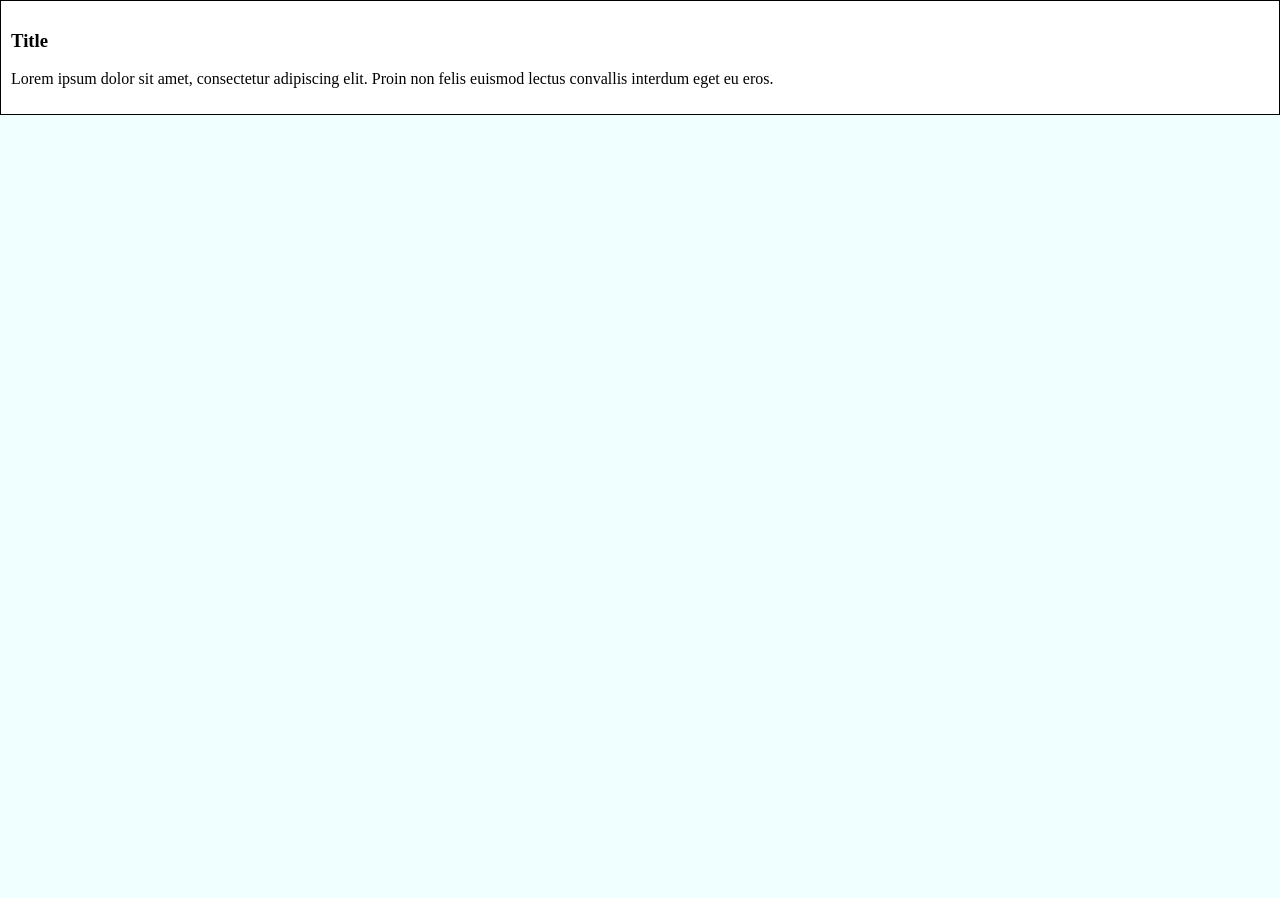
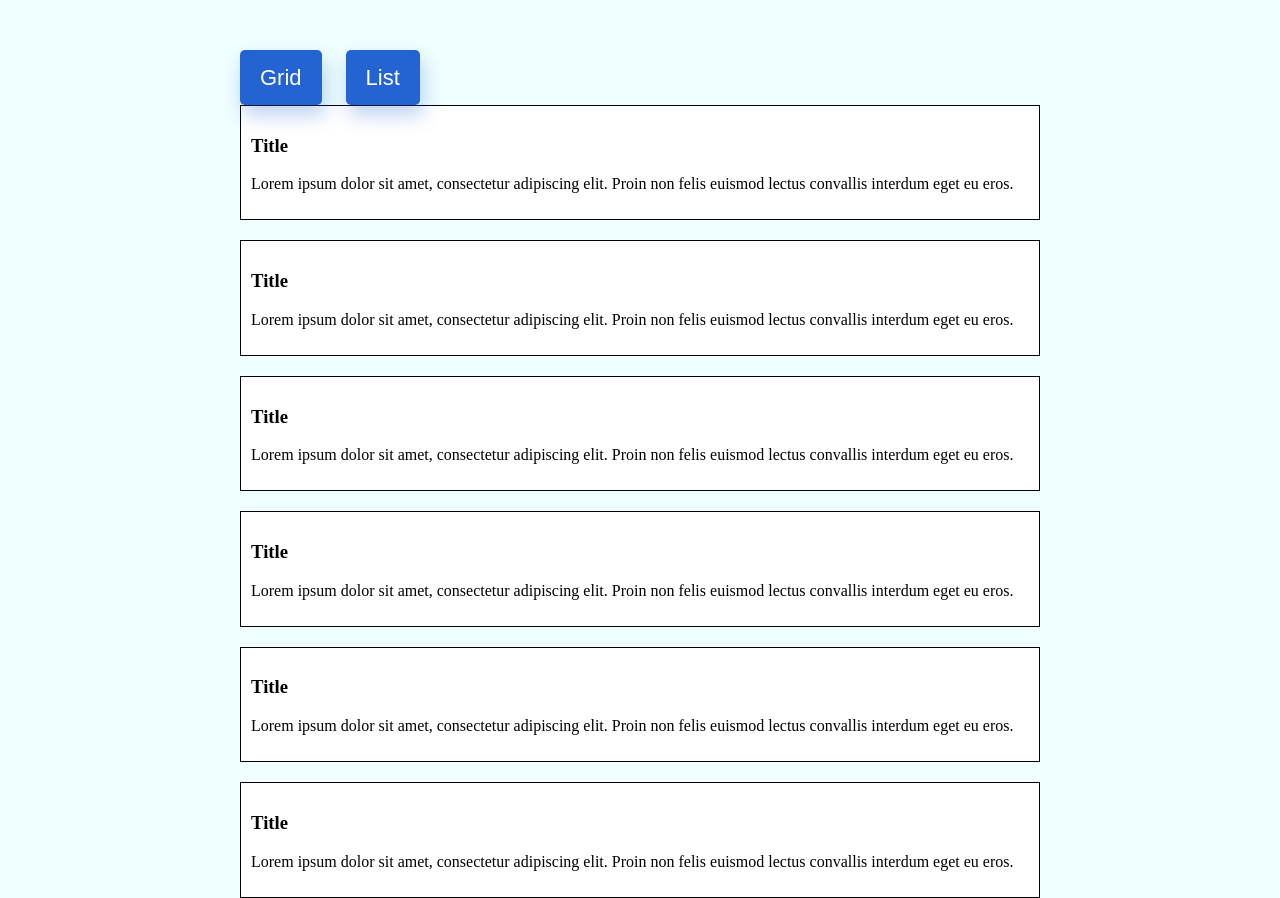
Before and after one commit to NerizaAlmirol/flexGrid, a plain HTML site: page index.html in a window 1280 px wide. Before the commit the page ends 800 px from the top, so only its background shows below. Drawn offline with Linux system fonts and the light colour scheme.

Commit message:
new layout

```diff
--- a/index.html
+++ b/index.html
@@ -8,7 +8,48 @@
     <link rel="stylesheet" href="css/style.css" />
   </head>
   <body>
-    <div id="card-wrapper" class="list">
+    <div class="container">
+      <div class="buttons">
+        <button class="btn" id="gridBtn">Grid</button>
+        <button class="btn" id="listBtn">List</button>
+      </div>
+
+      <div id="card-wrapper" class="grid">
+        <div class="card">
+          <h3>Title</h3>
+          <p>
+            Lorem ipsum dolor sit amet, consectetur adipiscing elit. Proin non
+            felis euismod lectus convallis interdum eget eu eros.
+          </p>
+        </div>
+        <div class="card">
+          <h3>Title</h3>
+          <p>
+            Lorem ipsum dolor sit amet, consectetur adipiscing elit. Proin non
+            felis euismod lectus convallis interdum eget eu eros.
+          </p>
+        </div>
+        <div class="card">
+          <h3>Title</h3>
+          <p>
+            Lorem ipsum dolor sit amet, consectetur adipiscing elit. Proin non
+            felis euismod lectus convallis interdum eget eu eros.
+          </p>
+        </div>
+        <div class="card">
+          <h3>Title</h3>
+          <p>
+            Lorem ipsum dolor sit amet, consectetur adipiscing elit. Proin non
+            felis euismod lectus convallis interdum eget eu eros.
+          </p>
+        </div>
+        <div class="card">
+          <h3>Title</h3>
+          <p>
+            Lorem ipsum dolor sit amet, consectetur adipiscing elit. Proin non
+            felis euismod lectus convallis interdum eget eu eros.
+          </p>
+        </div>
         <div class="card">
           <h3>Title</h3>
           <p>
@@ -17,6 +58,8 @@
           </p>
         </div>
       </div>
+    </div>
+
     <script src="js/app.js"></script>
   </body>
 </html>
```
Lines whose indentation alone changed are shown as unchanged.
